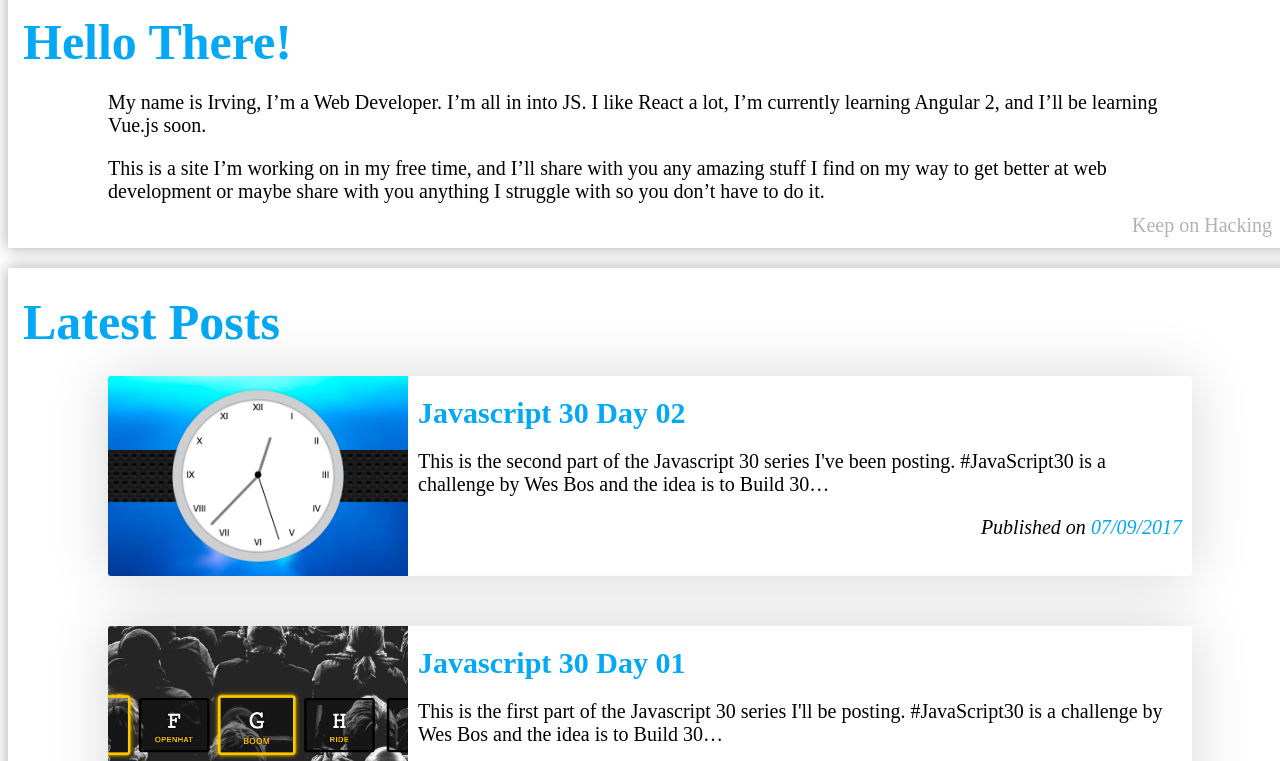
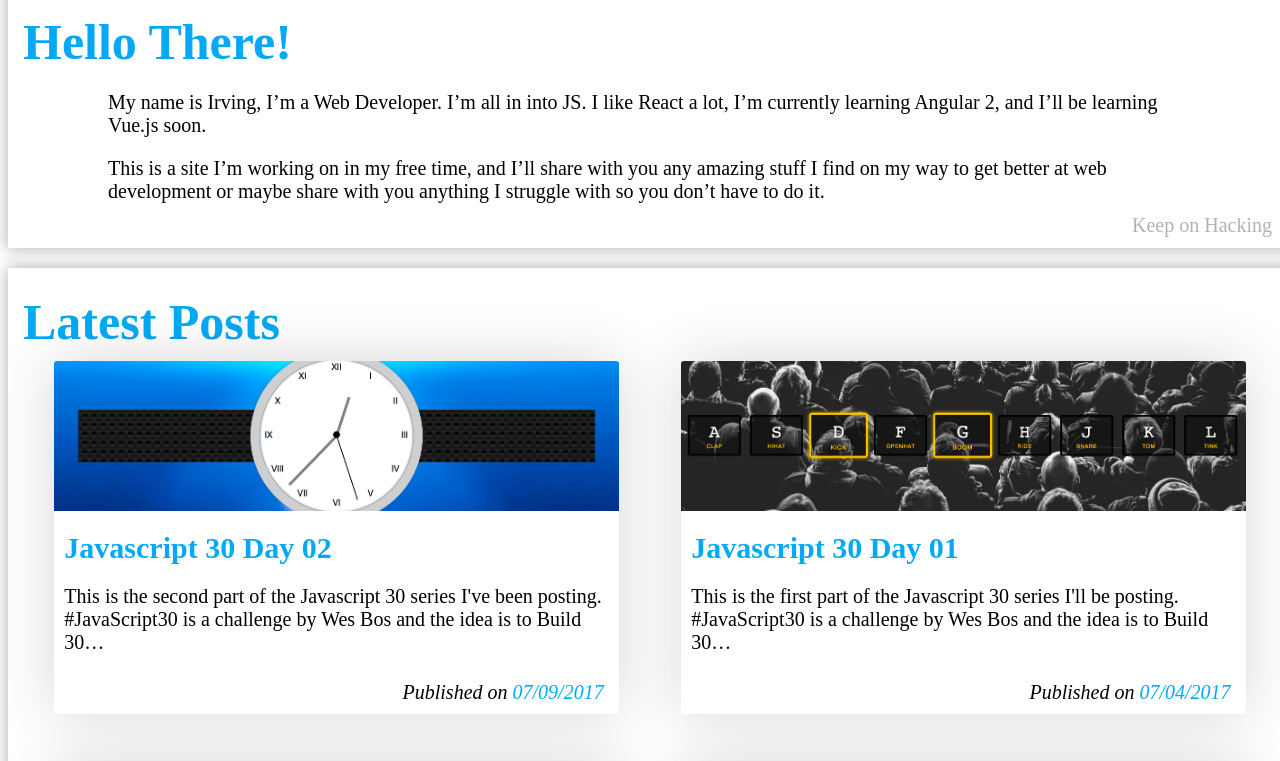
Before and after one commit to VdeVentura/irvingv8.github.io, a Gatsby site: page / in a window 1280 px wide. Shown: the top 761 px of the page. Built offline with nearby package versions, Linux system fonts and the light colour scheme; Gatsby itself is replaced by a stand-in of ours; some icons are missing.

Commit message:
-> restyled PostListing

```diff
--- a/src/components/Navigation/style.scss
+++ b/src/components/Navigation/style.scss
@@ -1,5 +1,5 @@
 .menu {
-margin: 25px 0;
+// margin: 25px 0;
   > .menu-list {
     list-style: none;
     padding: 0;
--- a/src/components/PostListing/style.scss
+++ b/src/components/PostListing/style.scss
@@ -2,8 +2,11 @@
   background: white;
   box-shadow: 0 0 15px 1px rgba(0, 0, 0, 0.3);
   padding: 25px 15px;
+  display: flex;
+  flex-wrap: wrap;
 
   > .title {
+    width: 100%;
     font-size: 8vw;
     color: #03A9F4;
     margin: 0 0 10px 0;
@@ -12,24 +15,11 @@
 
 @media (min-width: 800px) {
   .post-list {
-    padding: 25px 50px;
     margin-right: -20px;
     margin-bottom: -20px;
 
     > .title {
-      margin-left: -35px;
       font-size: 50px;
     }
   }
 }
-
-@media (min-width: 1200px) {
-  .post-list {
-    padding: 25px 100px;
-
-    > .title {
-      margin-left: -85px;
-      font-size: 50px;
-    }
-  }
-}
--- a/src/components/SinglePost/style.scss
+++ b/src/components/SinglePost/style.scss
@@ -1,5 +1,7 @@
 .post-preview {
-  margin-bottom: 50px;
+  width: 100%;
+  margin: 0 auto 50px;
+  padding-bottom: 30px;
   background: white;
   overflow: hidden;
   box-shadow: 0 0 60px 0px rgba(0, 0, 0, 0.16);
@@ -8,13 +10,9 @@
   position: relative;
   font-size: 20px;
 
-  &:nth-of-type(1) {
-    margin-top: 25px;
-  }
-
   &:hover {
-    box-shadow: 0 0 50px 1px rgba(0, 0, 0, 0.25);
-    transform: scale(1.005);
+    box-shadow: 0 0 50px 2px rgba(0, 0, 0, 0.5);
+    transform: scale(1.01);
   }
 
   a {
@@ -42,6 +40,9 @@
     }
 
     > .date {
+      position: absolute;
+      bottom: 10px;
+      right: 15px;
       color: black;
       text-align: right;
       font-style: italic;
@@ -53,29 +54,26 @@
   }
 }
 
-@media (min-width: 1200px) {
+@media (min-width: 600px) {
   .post-preview {
-
-    a {
-      display: flex;
+    width: 45%;
+  }
 }
 
-    .cover {
-      width: 300px;
-      height: 200px;
-      flex-shrink: 0;
+@media (min-width: 800px) {
+  .post-preview {
+    width: 100%;
+  }
 }
 
-    .details {
-      padding: 10px;
-
-      > .title {
-        color: #03A9F4;
+@media (min-width: 1100px) {
+  .post-preview {
+    width: 45%;
+  }
 }
 
-      > .excerpt {
-        color: black;
+@media (min-width: 1400px) {
+  .post-preview {
+    width: 30%;
   }
 }
-  }
-}
--- a/src/pages/index.jsx
+++ b/src/pages/index.jsx
@@ -25,7 +25,7 @@ export default Index;
 export const pageQuery = graphql`
   query IndexQuery {
     allMarkdownRemark(
-      limit: 5
+      limit: 6
       sort: { fields: [frontmatter___date], order: DESC }
     ) {
       edges {
```
Lines whose indentation alone changed are shown as unchanged.
